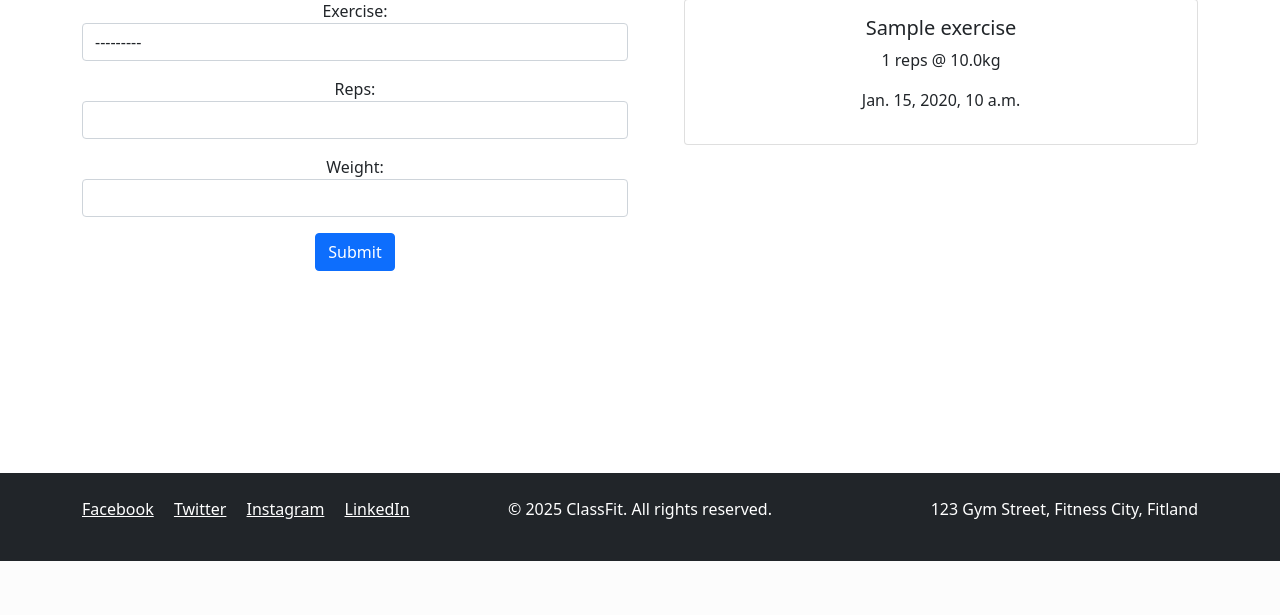
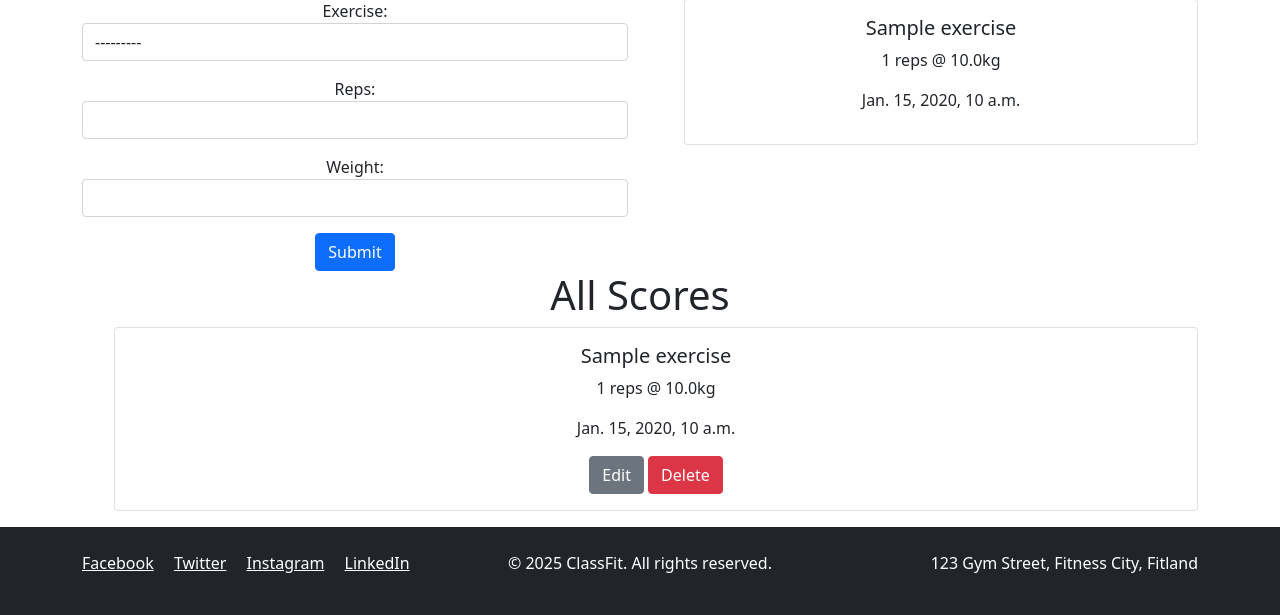
Before and after one commit to judewoolls/ClassFit, a Django app: page /logbook/ in a window 1280 px wide. Shown: the part 239-854 px from the top of the page. Before the commit the page ends 800 px from the top, so only its background shows below. Run offline with Django 4.2, Linux system fonts and the light colour scheme; a user stored in the database is signed in; tables that the repository leaves empty hold one stand-in row (values such as "Sample post").

Commit message:
create the all scores display in logbook

```diff
--- a/logbook/templates/logbook/logbook.html
+++ b/logbook/templates/logbook/logbook.html
@@ -43,6 +43,26 @@ ClassFit | Logbook
             </ul>
         </div>
     </div>
+    <div class="row">
+        <div class="col-12">
+            <h1>All Scores</h1>
+            <ul>
+                {% for score in scores %}
+                <li>
+                    <div class="card">
+                        <div class="card-body">
+                            <h5 class="card-title">{{ score.exercise }}</h5>
+                            <p class="card-text">{{ score.reps }} reps @ {{ score.weight }}kg</p>
+                            <p>{{score.created_on}}</p>
+                            <a href="{ url 'open_log'}" class="btn btn-secondary">Edit</a>
+                            <a href="{ url 'open_log'}" class="btn btn-danger">Delete</a>
+                        </div>
+                    </div>
+                </li>
+                {% endfor %}
+            </ul>
+        </div>
+    </div>
 </div>
 {% endblock content %}
 
```
